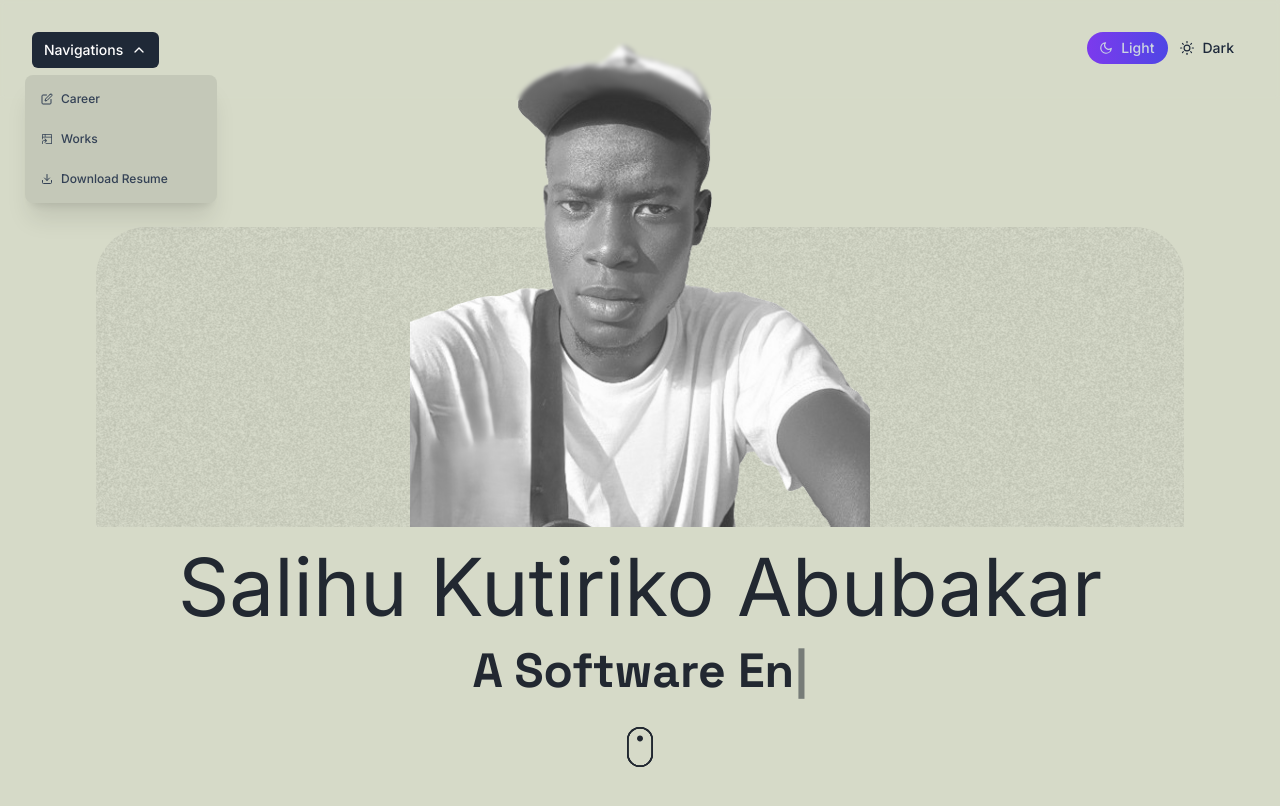
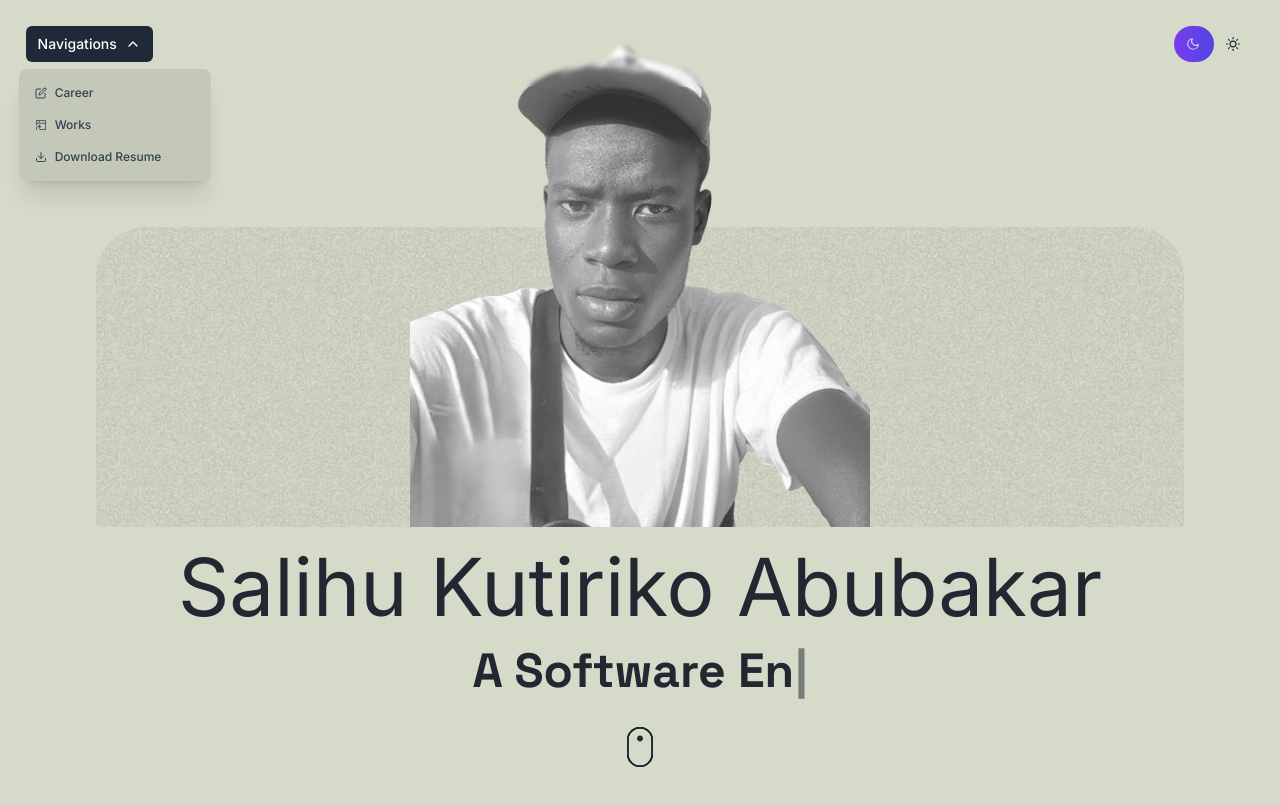
Before and after one commit to salihuabubakar/Me, a Next.js app: page / in a window 1280 px wide. Both pictures are taken after a click on the button "Navigations". Shown: the top 806 px of the page. Built offline with nearby package versions, Linux system fonts and the light colour scheme.

Commit message:
Compelete index

```diff
--- a/src/app/Components/Button.tsx
+++ b/src/app/Components/Button.tsx
@@ -1,5 +1,5 @@
 "use client"
-import React, { useEffect } from 'react'
+import React, { useEffect, useState } from 'react'
 import { useTheme } from "next-themes";
 import { motion } from "framer-motion";
 import { FiMoon, FiSun } from "react-icons/fi";
@@ -10,14 +10,17 @@ const TOGGLE_CLASSES =
 
 const Button = () => {
   const { systemTheme, theme, setTheme } = useTheme();
+  const [ themeFromLocalStorage, setThemeFromLocalStorage ] = useState<string | null>("");
 
   useEffect(() => {
     theme === 'system' ? systemTheme : theme;
-  }, [theme, systemTheme])
+    const themeLocalStorage = localStorage.getItem("theme");
+    setThemeFromLocalStorage(themeLocalStorage);
+
+  }, [theme, systemTheme, themeFromLocalStorage])
 
     return (
       <>
-        <div>
         <div className="relative flex w-fit items-center rounded-full">
           <button
             className={`${TOGGLE_CLASSES} ${
@@ -26,9 +29,9 @@ const Button = () => {
             onClick={() => {
               setTheme('light');
             }}
+            title='Light'
           >
             <FiMoon className="relative z-10 text-lg md:text-sm" />
-              <span className="relative z-10">Light</span>
           </button>
           <button
             className={`${TOGGLE_CLASSES} ${
@@ -37,13 +40,13 @@ const Button = () => {
             onClick={() => {
               setTheme("dark");
             }}
+            title='Dark'
           >
             <FiSun className="relative z-10 text-lg md:text-sm" />
-              <span className="relative z-10">Dark</span>
           </button>
           <div
             className={`absolute inset-0 z-0 flex ${
-                theme === "dark" ? "justify-end" : "justify-start"
+              themeFromLocalStorage === "dark" ? "justify-end" : "justify-start"
             }`}
           >
             <motion.span
@@ -53,7 +56,6 @@ const Button = () => {
             />
           </div>
         </div>
-        </div>
       </>
     )
 }
--- a/src/app/Components/Header.tsx
+++ b/src/app/Components/Header.tsx
@@ -67,7 +67,7 @@ const Option = ({ text, Icon, setOpen, link, download }: any) => {
       </motion.span>
       <span>
         <Link
-          className="pointer-events-none flex place-items-center gap-2 p-8 lg:pointer-events-auto lg:p-0"
+          className="pointer-events-none flex place-items-center gap-2  lg:pointer-events-auto lg:p-0"
           href={link}
           download
         >
@@ -98,7 +98,7 @@ export default function Header() {
           initial={wrapperVariants.closed}
           variants={wrapperVariants}
           style={{ originY: "top", translateX: "-50%" }}
-          className="flex flex-col gap-2 p-2 rounded-lg bg-[#c4c8b8] dark:bg-[#1d1d1d] shadow-xl absolute top-[120%] left-[70%] w-48 overflow-hidden z-50"
+          className="flex flex-col  p-2 rounded-lg bg-[#c4c8b8] dark:bg-[#1d1d1d] shadow-xl absolute top-[120%] left-[70%] w-48 overflow-hidden z-50"
         >
           <Option setOpen={setOpen} Icon={FiEdit} text="Career" link="/projects" />
           <Option setOpen={setOpen} Icon={GoProjectSymlink} text="Works" link="" />
--- a/src/app/globals.css
+++ b/src/app/globals.css
@@ -47,6 +47,7 @@ body {
   position: fixed;
   width: 100%;
   z-index: 1;
+  padding: 2%;
 }
 
 
--- a/src/app/page.tsx
+++ b/src/app/page.tsx
@@ -64,38 +64,38 @@ export default function Home() {
                 <clipPath id="__lottie_element_2"><rect width="262" height="403" x="0" y="0"></rect></clipPath>
                 <clipPath id="__lottie_element_4"><path d="M0,0 L262,0 L262,403 L0,403z"></path></clipPath>
                 <clipPath id="__lottie_element_10">
-                  <path fill={`#222831`} clip-rule="nonzero" d=" M131,0 C131,0 131,0 131,0 C203.34930419921875,0 262,58.650699615478516 262,131 C262,131 262,272 262,272 C262,344.34930419921875 203.34930419921875,403 131,403 C131,403 131,403 131,403 C58.650699615478516,403 0,344.34930419921875 0,272 C0,272 0,131 0,131 C0,58.650699615478516 58.650699615478516,0 131,0 C131,0 131,0 131,0 C131,0 131,0 131,0"
-                    fill-opacity="1"></path>
+                  <path fill={`#222831`} clipRule="nonzero" d=" M131,0 C131,0 131,0 131,0 C203.34930419921875,0 262,58.650699615478516 262,131 C262,131 262,272 262,272 C262,344.34930419921875 203.34930419921875,403 131,403 C131,403 131,403 131,403 C58.650699615478516,403 0,344.34930419921875 0,272 C0,272 0,131 0,131 C0,58.650699615478516 58.650699615478516,0 131,0 C131,0 131,0 131,0 C131,0 131,0 131,0"
+                    fillOpacity="1"></path>
                 </clipPath>
               </defs>
-              <g clip-path="url(#__lottie_element_2)">
-                <g clip-path="url(#__lottie_element_4)" transform="matrix(1,0,0,1,0,0)" opacity="1" style={{display: 'block'}}>
-                  <g clip-path="url(#__lottie_element_10)" transform="matrix(1,0,0,-0.9998999834060669,0,403)" opacity="1" style={{display: 'block'}}>
-                    <g opacity="1" transform="matrix(1,0,0,1,0,0)"><path fill={`#222831`} fill-opacity="0" d=" M415.5,-209 C415.5,-209 -138.5,-209 -138.5,-209 C-138.5,-209 -138.5,627 -138.5,627 C-138.5,627 415.5,627 415.5,627 C415.5,627 415.5,-209 415.5,-209z"></path>
+              <g clipPath="url(#__lottie_element_2)">
+                <g clipPath="url(#__lottie_element_4)" transform="matrix(1,0,0,1,0,0)" opacity="1" style={{display: 'block'}}>
+                  <g clipPath="url(#__lottie_element_10)" transform="matrix(1,0,0,-0.9998999834060669,0,403)" opacity="1" style={{display: 'block'}}>
+                    <g opacity="1" transform="matrix(1,0,0,1,0,0)"><path fill={`#222831`} fillOpacity="0" d=" M415.5,-209 C415.5,-209 -138.5,-209 -138.5,-209 C-138.5,-209 -138.5,627 -138.5,627 C-138.5,627 415.5,627 415.5,627 C415.5,627 415.5,-209 415.5,-209z"></path>
               </g>
               <g opacity="1" transform="matrix(1,0,0,1,0,0)">
-                <path stroke-linecap="butt" stroke-linejoin="miter" fill-opacity="0" stroke-miterlimit="4" stroke-dasharray=" 0 0" stroke-dashoffset="0" stroke={`#222831 `} stroke-opacity="1" stroke-width="30"
+                <path strokeLinecap="butt" strokeLinejoin="miter" fillOpacity="0" strokeMiterlimit="4" strokeDasharray=" 0 0" strokeDashoffset="0" stroke={`#222831 `} strokeOpacity="1" strokeWidth="30"
                   d=" M131,0 C131,0 131,0 131,0 C203.34930419921875,0 262,58.650699615478516 262,131 C262,131 262,272 262,272 C262,344.34930419921875 203.34930419921875,403 131,403 C131,403 131,403 131,403 C58.650699615478516,403 0,344.34930419921875 0,272 C0,272 0,131 0,131 C0,58.650699615478516 58.650699615478516,0 131,0 C131,0 131,0 131,0 C131,0 131,0 131,0z">
                 </path>
               </g>
               <g opacity="1" transform="matrix(1,0,0,1,0,0)">
-                <path stroke-linecap="butt" stroke-linejoin="miter" fill-opacity="0" stroke-miterlimit="4" stroke-dasharray=" 0 0" stroke-dashoffset="0" stroke={`#222831 `} stroke-opacity="1" stroke-width="30"
+                <path strokeLinecap="butt" strokeLinejoin="miter" fillOpacity="0" strokeMiterlimit="4" strokeDasharray=" 0 0" strokeDashoffset="0" stroke={`#222831 `} strokeOpacity="1" strokeWidth="30"
                   d=" M131,0 C131,0 131,0 131,0 C203.34930419921875,0 262,58.650699615478516 262,131 C262,131 262,272 262,272 C262,344.34930419921875 203.34930419921875,403 131,403 C131,403 131,403 131,403 C58.650699615478516,403 0,344.34930419921875 0,272 C0,272 0,131 0,131 C0,58.650699615478516 58.650699615478516,0 131,0 C131,0 131,0 131,0 C131,0 131,0 131,0z">
                 </path>
               </g>
               <g opacity="1" transform="matrix(1,0,0,1,0,0)">
-                <path stroke-linecap="butt" stroke-linejoin="miter" fill-opacity="0" stroke-miterlimit="4" stroke-dasharray=" 0 0" stroke-dashoffset="0" stroke={`#222831 `} stroke-opacity="1" stroke-width="30"
+                <path strokeLinecap="butt" strokeLinejoin="miter" fillOpacity="0" strokeMiterlimit="4" strokeDasharray=" 0 0" strokeDashoffset="0" stroke={`#222831 `} strokeOpacity="1" strokeWidth="30"
                   d=" M131,0 C131,0 131,0 131,0 C203.34930419921875,0 262,58.650699615478516 262,131 C262,131 262,272 262,272 C262,344.34930419921875 203.34930419921875,403 131,403 C131,403 131,403 131,403 C58.650699615478516,403 0,344.34930419921875 0,272 C0,272 0,131 0,131 C0,58.650699615478516 58.650699615478516,0 131,0 C131,0 131,0 131,0 C131,0 131,0 131,0z">
                 </path>
               </g>
               <g opacity="1" transform="matrix(1,0,0,1,0,0)">
-                <path stroke-linecap="butt" stroke-linejoin="miter" fill-opacity="0" stroke-miterlimit="4" stroke-dasharray=" 0 0" stroke-dashoffset="0" stroke={`#222831 `} stroke-opacity="1" stroke-width="30"
+                <path strokeLinecap="butt" strokeLinejoin="miter" fillOpacity="0" strokeMiterlimit="4" strokeDasharray=" 0 0" strokeDashoffset="0" stroke={`#222831 `} strokeOpacity="1" strokeWidth="30"
                   d=" M131,0 C131,0 131,0 131,0 C203.34930419921875,0 262,58.650699615478516 262,131 C262,131 262,272 262,272 C262,344.34930419921875 203.34930419921875,403 131,403 C131,403 131,403 131,403 C58.650699615478516,403 0,344.34930419921875 0,272 C0,272 0,131 0,131 C0,58.650699615478516 58.650699615478516,0 131,0 C131,0 131,0 131,0 C131,0 131,0 131,0z">
                 </path>
               </g>
               </g>
               <g transform="matrix(1,0,0,1,101,85.37251281738281)" opacity="1" style={{display: 'block'}}><g opacity="1" transform="matrix(1,0,0,1,0,0)">
-                <path fill={`#222831`} fill-opacity="1"
+                <path fill={`#222831`} fillOpacity="1"
                 d=" M60,30 C60,46.569000244140625 46.569000244140625,60 30,60 C13.430999755859375,60 0,46.569000244140625 0,30 C0,13.430999755859375 13.430999755859375,0 30,0 C46.569000244140625,0 60,13.430999755859375 60,30 C60,30 60,30 60,30 C60,30 60,30 60,30z">
                 </path>
                 </g>
```
Lines whose indentation alone changed are shown as unchanged.
